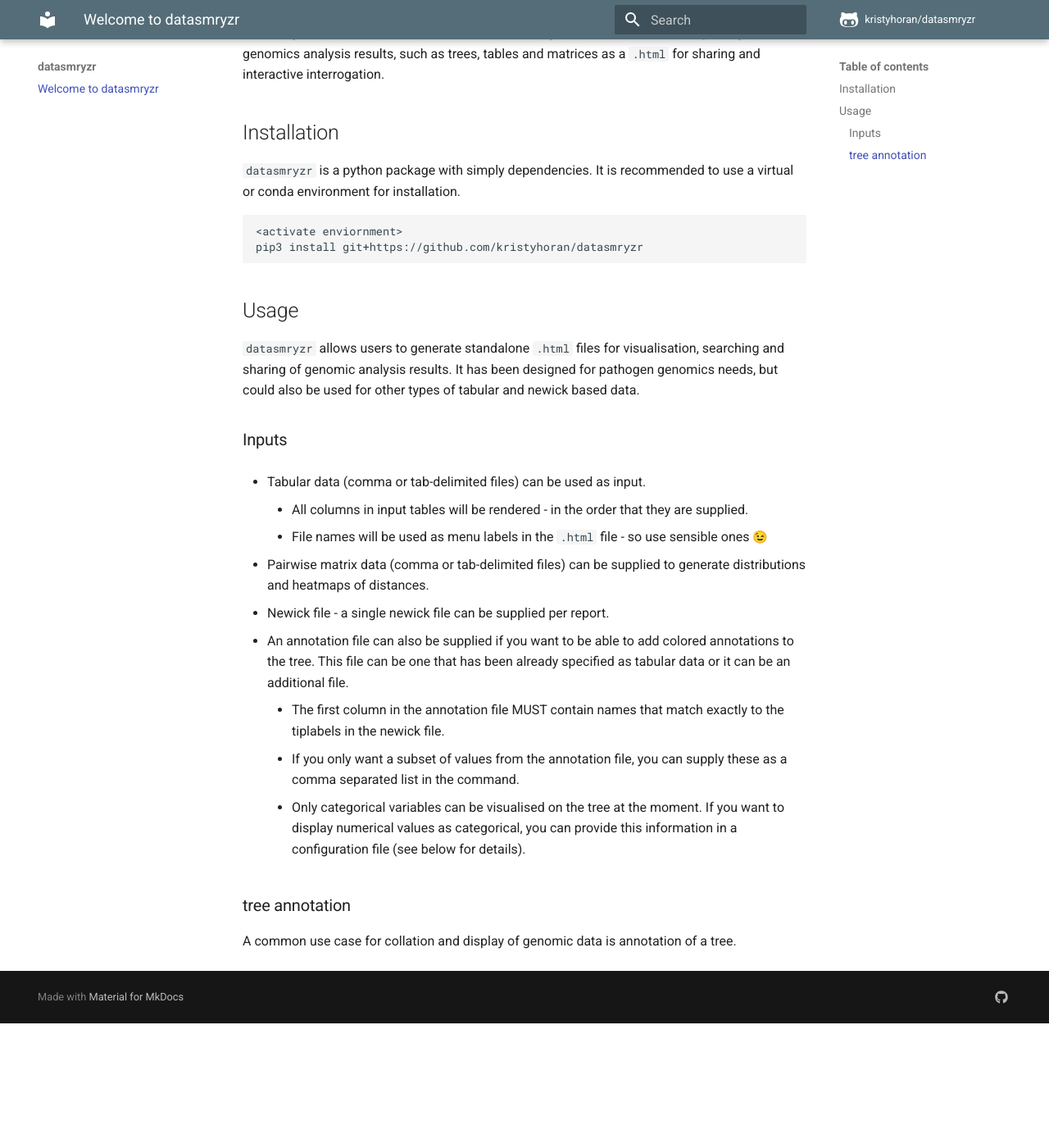
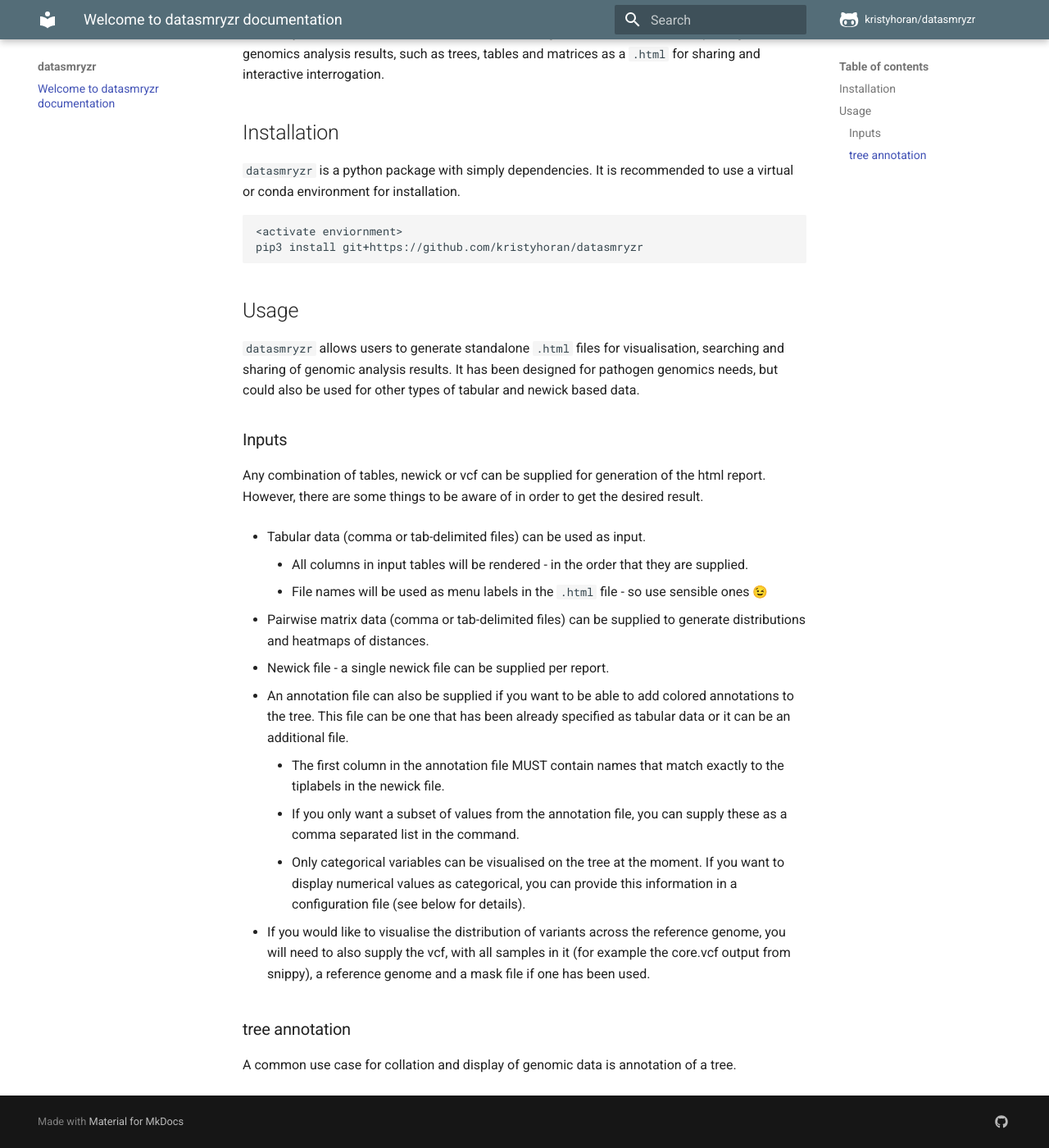
Before and after one commit to kristyhoran/datasmryzr, an MkDocs documentation site: the page built from docs/index.md, in a window 1280 px wide and 1400 px high, scrolled down 196 px. Shown: the whole window at 82% size. Built offline with MkDocs 1.6.1 and Material for MkDocs 9.7.7, drawn with Linux system fonts in a browser that asks for light colours; emoji names are drawn with the system emoji font; comment, search, counter and statistics services are not loaded; before the commit the page ends 1444 px from its top, so only the background shows below that; some of the changed text lies outside the part shown; grey boxes are pictures that could not be loaded.

```diff
--- a/docs/index.md
+++ b/docs/index.md
@@ -1,4 +1,4 @@
-# Welcome to datasmryzr
+# Welcome to datasmryzr documentation
 
 ![Python package](https://github.com/kristyhoran/datasmryzr/actions/workflows/python-package.yml/badge.svg)
 
@@ -20,6 +20,8 @@ pip3 install git+https://github.com/kristyhoran/datasmryzr
 
 ### Inputs
 
+Any combination of tables, newick or vcf can be supplied for generation of the html report. However, there are some things to be aware of in order to get the desired result.
+
 * Tabular data (comma or tab-delimited files) can be used as input.
     * All columns in input tables will be rendered - in the order that they are supplied.
     * File names will be used as menu labels in the `.html` file - so use sensible ones :wink:
@@ -33,6 +35,8 @@ pip3 install git+https://github.com/kristyhoran/datasmryzr
     * If you only want a subset of values from the annotation file, you can supply these as a comma separated list in the command.
     * Only categorical variables can be visualised on the tree at the moment. If you want to display numerical values as categorical, you can provide this information in a configuration file (see below for details).
 
+* If you would like to visualise the distribution of variants across the reference genome, you will need to also supply the vcf, with all samples in it (for example the core.vcf output from snippy), a reference genome and a mask file if one has been used.
+
 ### tree annotation
 
 A common use case for collation and display of genomic data is annotation of a tree.
```
Also changed, not shown: 2 other files.
